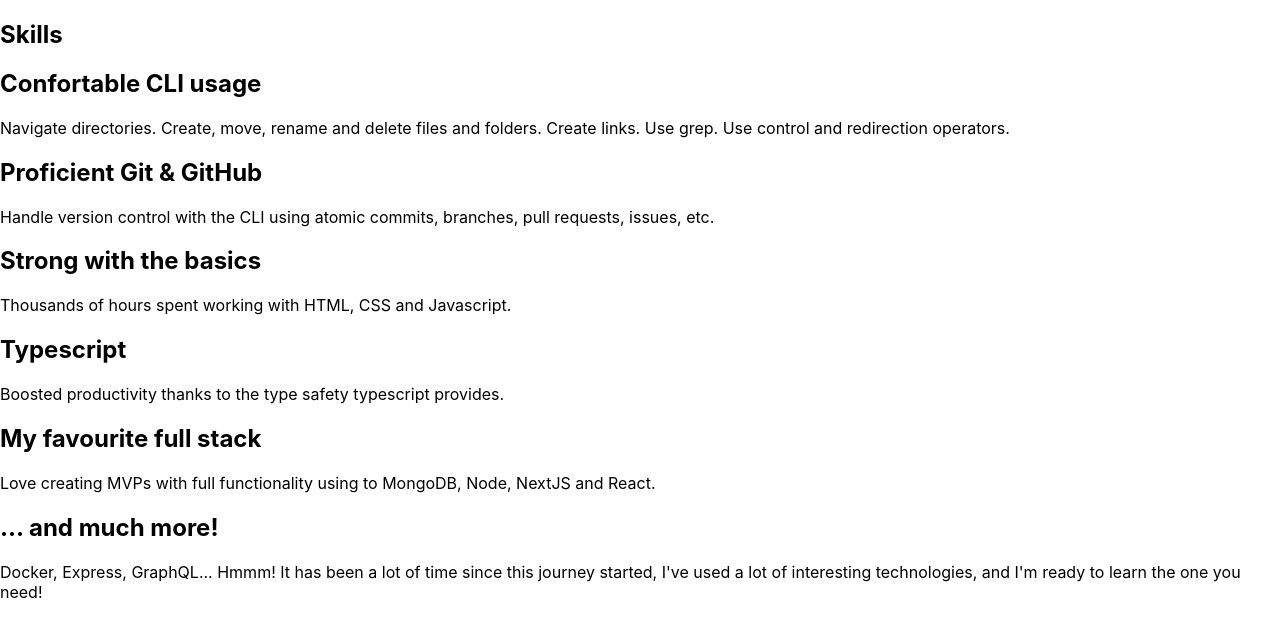
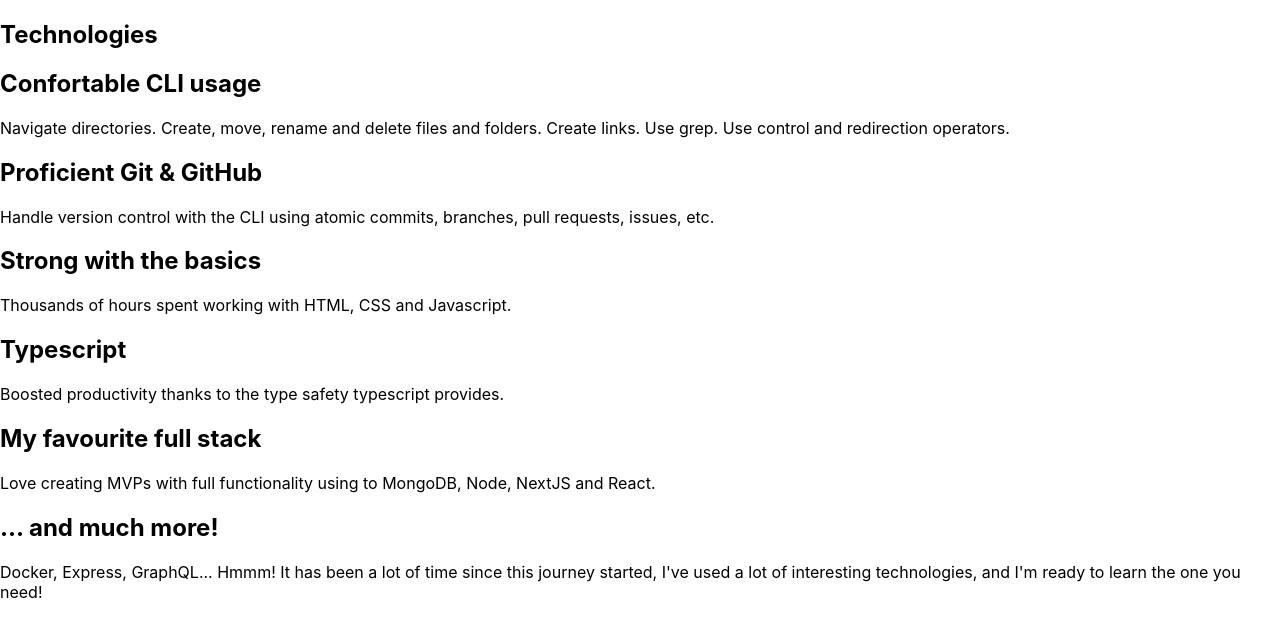
Before and after one commit to DanielMateosLab/danielmatlab, a Next.js app: page / in a window 1280 px wide. Shown: the top 636 px of the page. Built offline with nearby package versions, Linux system fonts and the light colour scheme.

Commit message:
Rename Skills section to Technologies

```diff
--- a/pages/index.tsx
+++ b/pages/index.tsx
@@ -5,7 +5,7 @@
   title: string;
   description: string;
 }
-const skills: Skill[] = [
+const technologies: Skill[] = [
   {
     title: "Confortable CLI usage",
     description: `Navigate directories. Create, move, rename and delete files and
@@ -49,8 +49,8 @@
 
       <main>
         <article>
-          <h1>Skills</h1>
-          {skills.map((skill) => (
+          <h1>Technologies</h1>
+          {technologies.map((skill) => (
             <div key={skill.title}>
               <h2> {skill.title} </h2>
               <p> {skill.description} </p>
```
